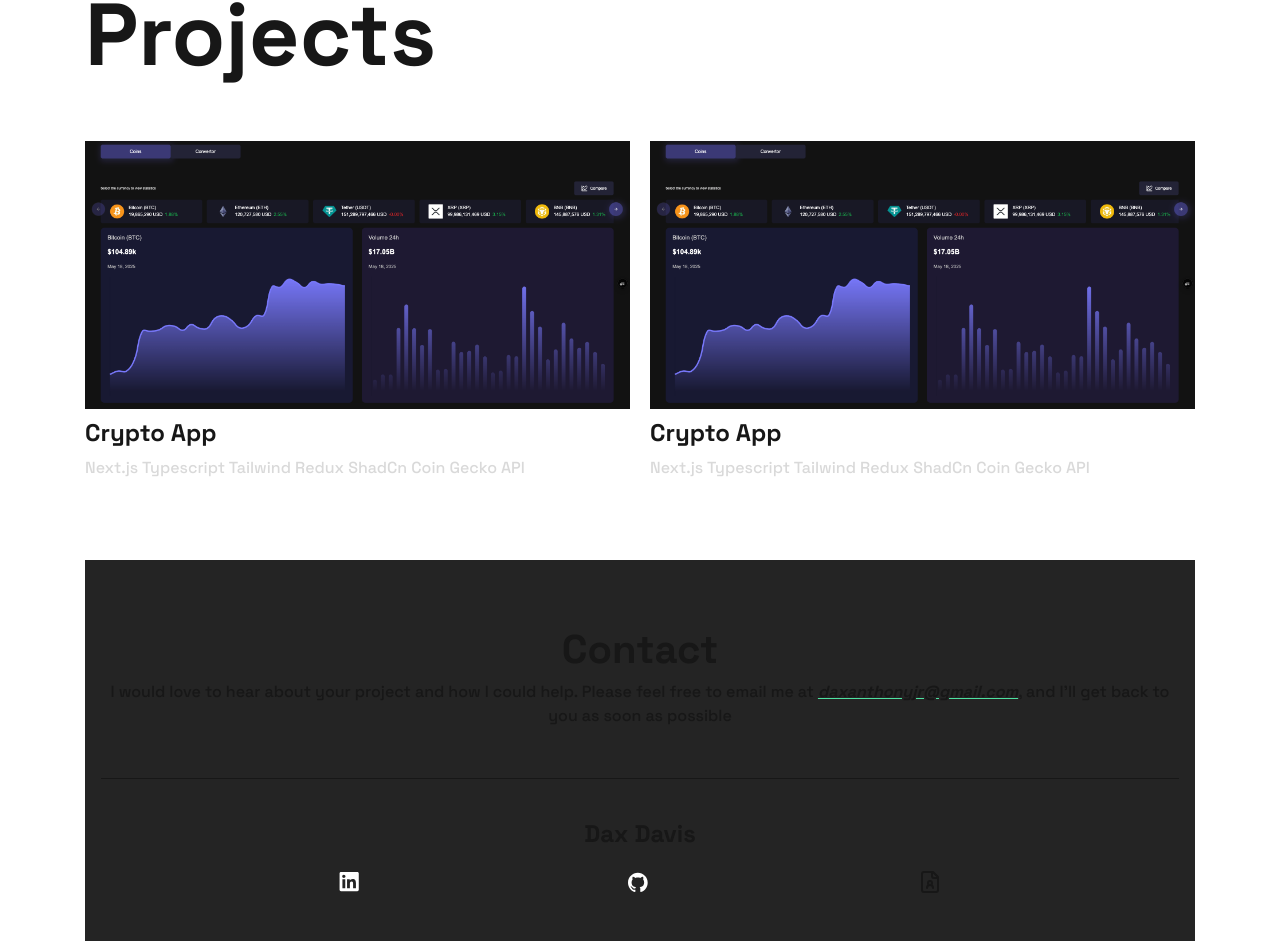
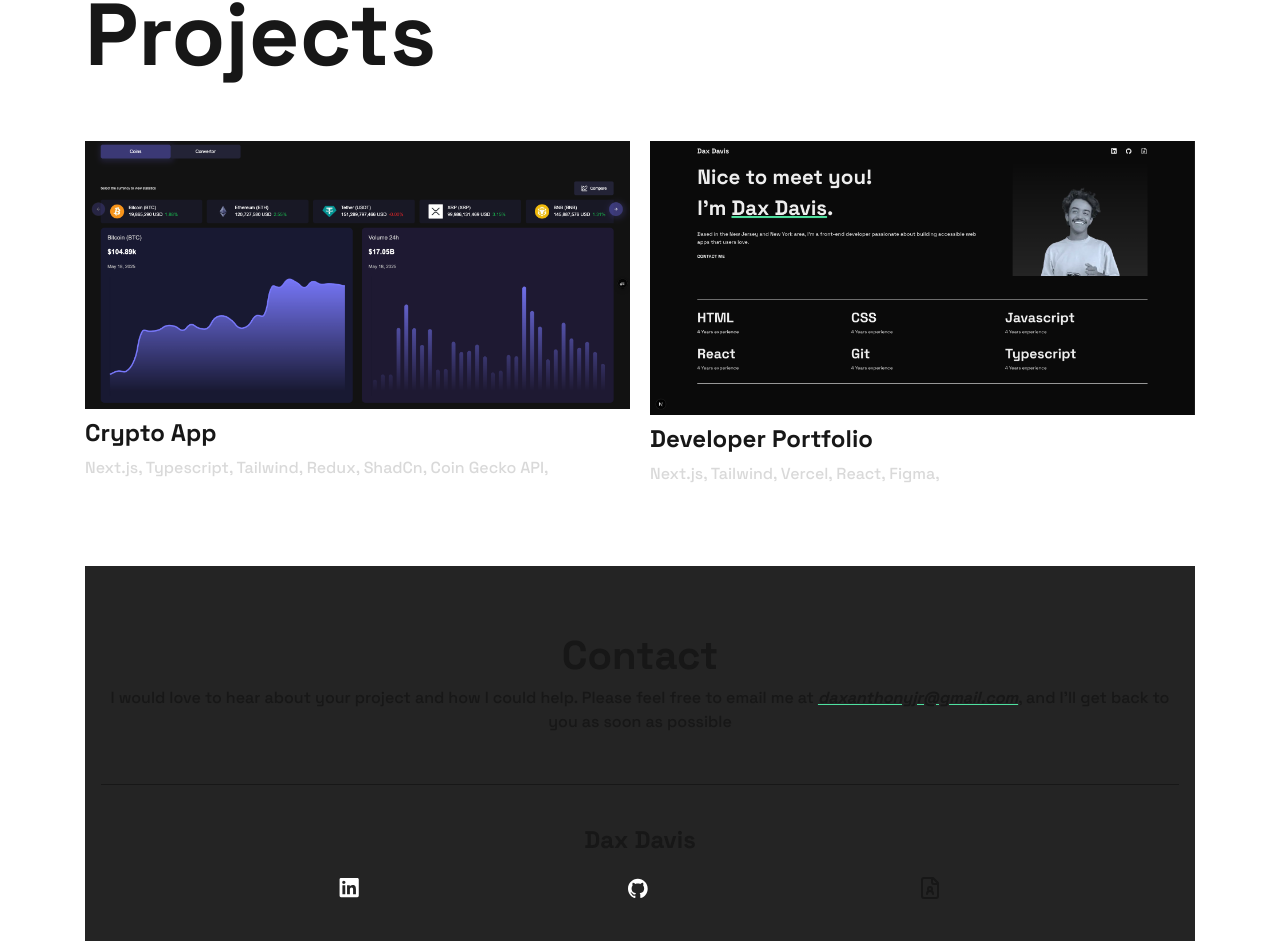
Before and after one commit to daxantz/portfolio, a Next.js app: page / in a window 1280 px wide. Shown: the part 959-1900 px from the top of the page. Built offline with nearby package versions, Linux system fonts and the light colour scheme.

Commit message:
added in details for portfolio project and added link to the github url for each project

```diff
--- a/components/Projects.tsx
+++ b/components/Projects.tsx
@@ -6,8 +6,8 @@ const projects: Project[] = [
     id: 1,
     image: {
       path: "/cryptoapp.png",
-      width: 350,
-      height: 250,
+      width: 1600,
+      height: 1600,
     },
     title: "Crypto App",
     skills: [
@@ -18,23 +18,20 @@ const projects: Project[] = [
       "ShadCn",
       "Coin Gecko API",
     ],
+    githubLink: "https://github.com/daxantz/crypto-app",
+    liveUrl: "",
   },
   {
     id: 2,
     image: {
-      path: "/cryptoapp.png",
-      width: 350,
-      height: 250,
+      path: "/portfolio.png",
+      width: 1600,
+      height: 1600,
     },
-    title: "Crypto App",
-    skills: [
-      "Next.js",
-      "Typescript",
-      "Tailwind",
-      "Redux",
-      "ShadCn",
-      "Coin Gecko API",
-    ],
+    title: "Developer Portfolio",
+    skills: ["Next.js", "Tailwind", "Vercel", "React", "Figma"],
+    githubLink: "https://github.com/daxantz/portfolio",
+    liveUrl: "",
   },
 ];
 
@@ -74,7 +71,14 @@ const ProjectItem = ({ project }: { project: Project }) => {
           </button>
           <button>
             <span className="  hover:text-[#4EE1A0]  hover:cursor-pointer">
-              View Code
+              <a
+                href={project.githubLink}
+                target="_blank"
+                rel="noopener noreferrer"
+              >
+                {" "}
+                View Code
+              </a>
             </span>
           </button>
         </div>
@@ -88,7 +92,8 @@ const ProjectItem = ({ project }: { project: Project }) => {
               className="md:text-base md:font-medium text-[#D9D9D9]"
               key={skill}
             >
-              {skill}{" "}
+              {skill}
+              {", "}
             </span>
           ))}
         </div>
```
Also changed, not shown: public/portfolio.png (added).
